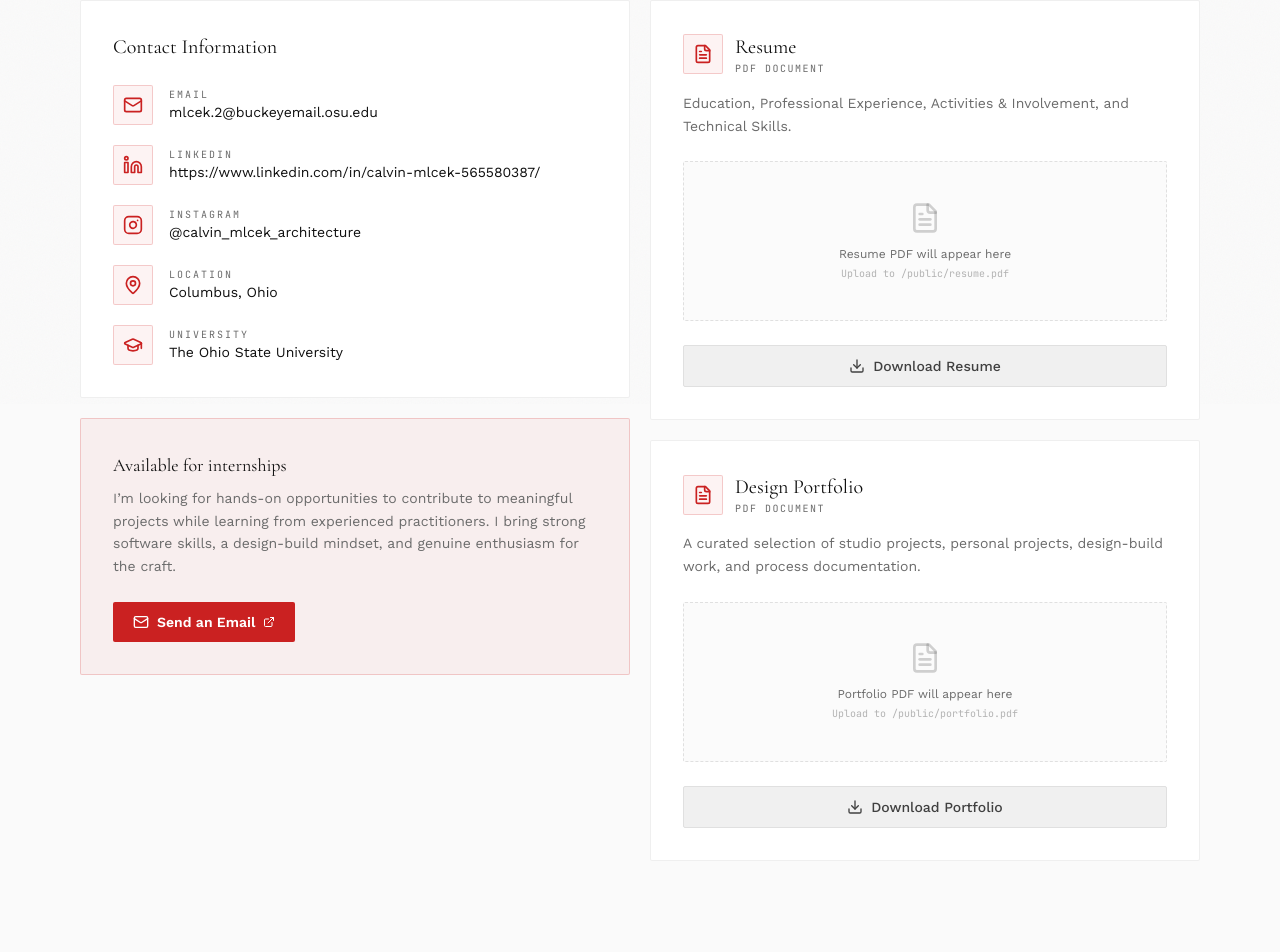
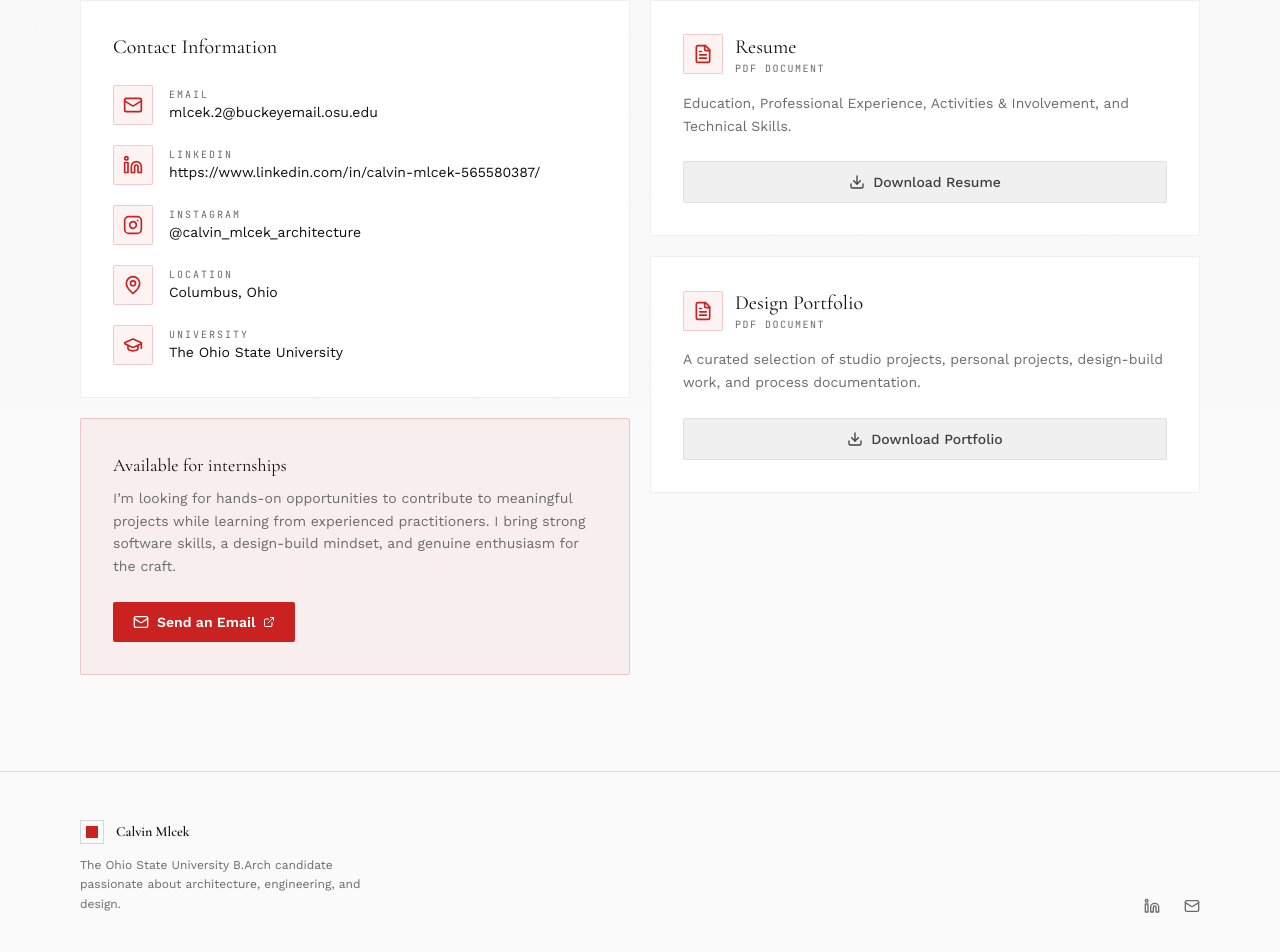
Before and after one commit to calmlcek/calmlcek, a Next.js app: page /contact in a window 1280 px wide. Shown: the part 396-1348 px from the top of the page. Built offline with nearby package versions, Linux system fonts and the light colour scheme.

Commit message:
feat: remove placeholder PDF sections from ContactPage

```diff
--- a/app/contact/page.tsx
+++ b/app/contact/page.tsx
@@ -164,17 +164,6 @@ export default function ContactPage() {
                   <p className="text-sm text-muted-foreground leading-relaxed mb-6">
                     Education, Professional Experience, Activities & Involvement, and Technical Skills.
                   </p>
-                  <div className="flex-1 flex items-center justify-center rounded-sm border border-dashed border-border bg-secondary/30 min-h-[160px] mb-6">
-                    <div className="text-center px-4">
-                      <FileText className="h-8 w-8 text-muted-foreground/30 mx-auto mb-3" />
-                      <p className="text-xs text-muted-foreground">
-                        Resume PDF will appear here
-                      </p>
-                      <p className="text-[10px] text-muted-foreground/50 mt-1 font-mono">
-                        Upload to /public/resume.pdf
-                      </p>
-                    </div>
-                  </div>
                   <a
                     href="/Calvin_Mlcek_Resume.pdf"
                     download
@@ -204,17 +193,6 @@ export default function ContactPage() {
                     A curated selection of studio projects, personal projects,
                     design-build work, and process documentation.
                   </p>
-                  <div className="flex-1 flex items-center justify-center rounded-sm border border-dashed border-border bg-secondary/30 min-h-[160px] mb-6">
-                    <div className="text-center px-4">
-                      <FileText className="h-8 w-8 text-muted-foreground/30 mx-auto mb-3" />
-                      <p className="text-xs text-muted-foreground">
-                        Portfolio PDF will appear here
-                      </p>
-                      <p className="text-[10px] text-muted-foreground/50 mt-1 font-mono">
-                        Upload to /public/portfolio.pdf
-                      </p>
-                    </div>
-                  </div>
                   <a
                     href="/Calvin_Mlcek_Portfolio.pdf"
                     download
```
